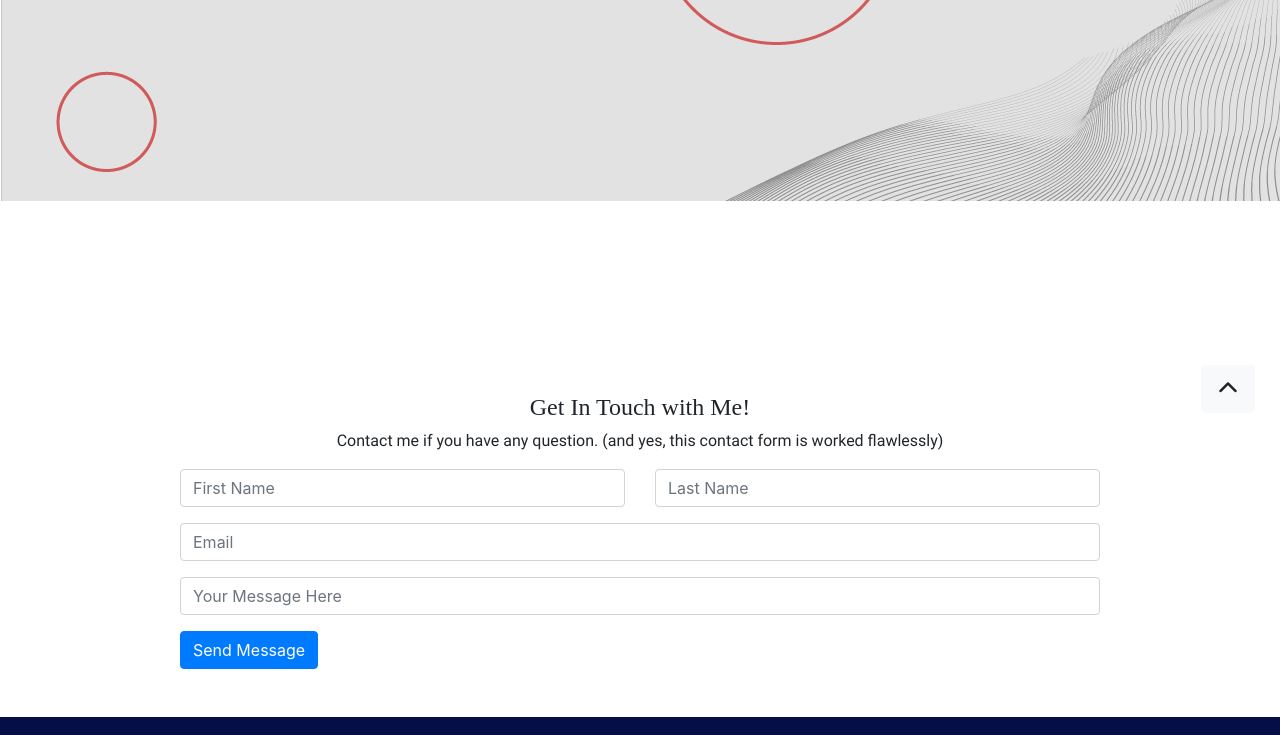
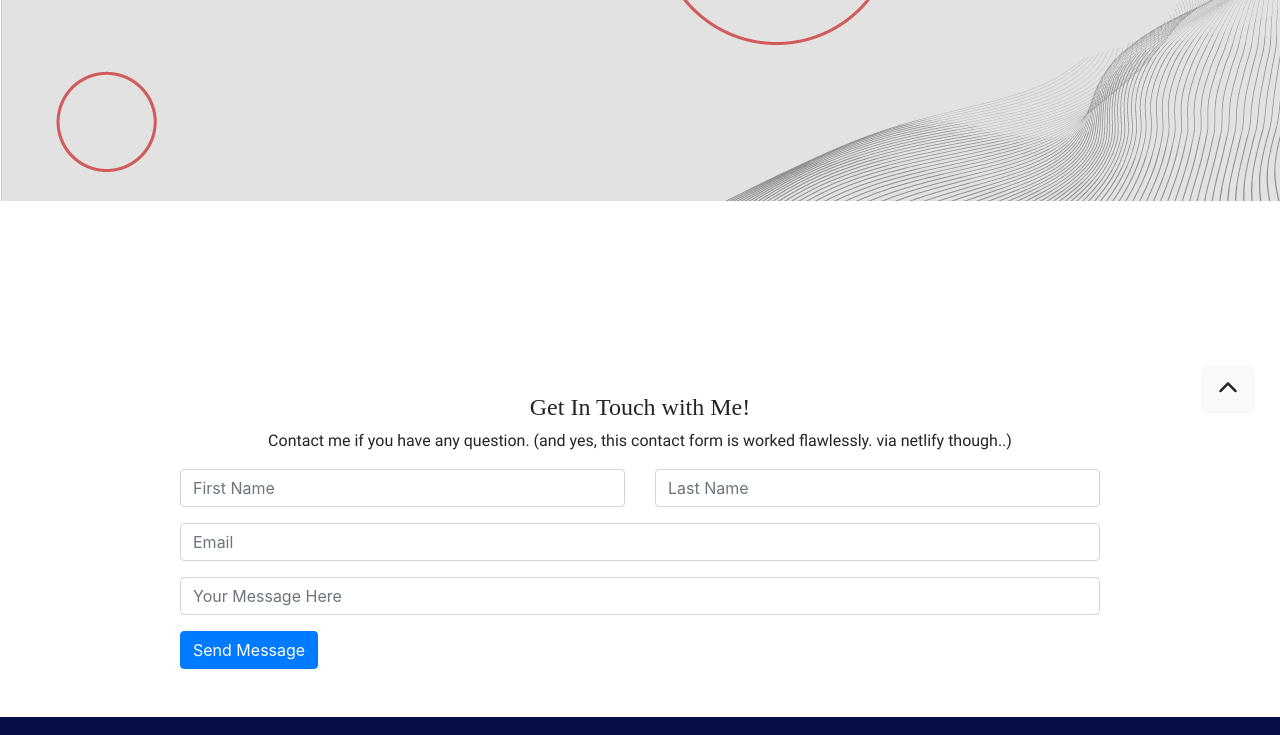
Before and after one commit to Inabiel/FP_tenanan, a plain HTML site: page contact-me.html in a window 1280 px wide. Shown: the part 362-1097 px from the top of the page. Drawn offline with nearby package versions, Linux system fonts and the light colour scheme; a web font is replaced by a local one.

```diff
--- a/contact-me.html
+++ b/contact-me.html
@@ -78,7 +78,7 @@
                     <h4 class="nabil-playfair mt-5 pt-5 text-center">Get In Touch with Me!</h4>
                     <p class="text-center nabil-roboto">Contact me if you have any question. (and yes, this contact
                         form is worked
-                        flawlessly)</p>
+                        flawlessly. via netlify though..)</p>
                 </div>
             </div>
             <div class="row">
```
